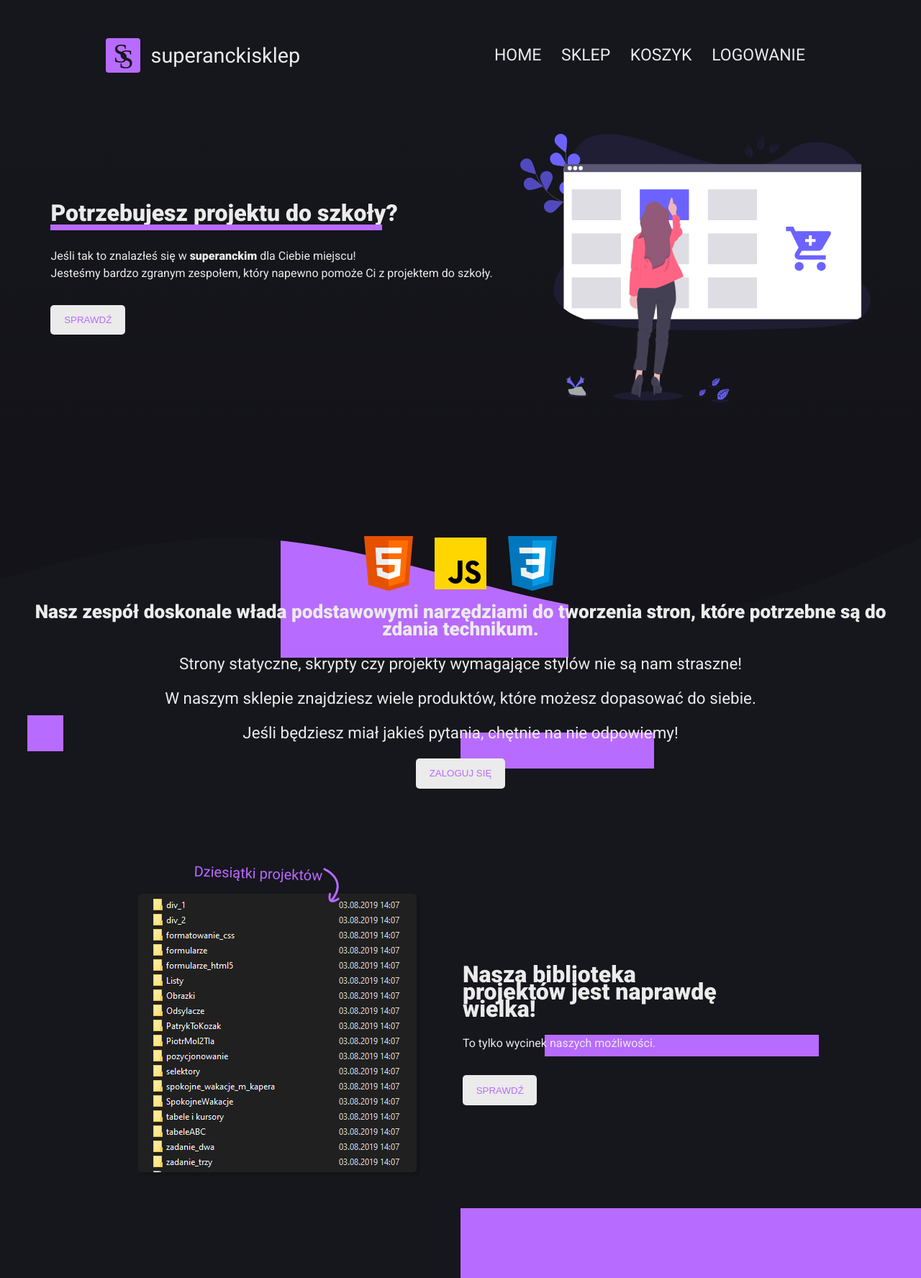
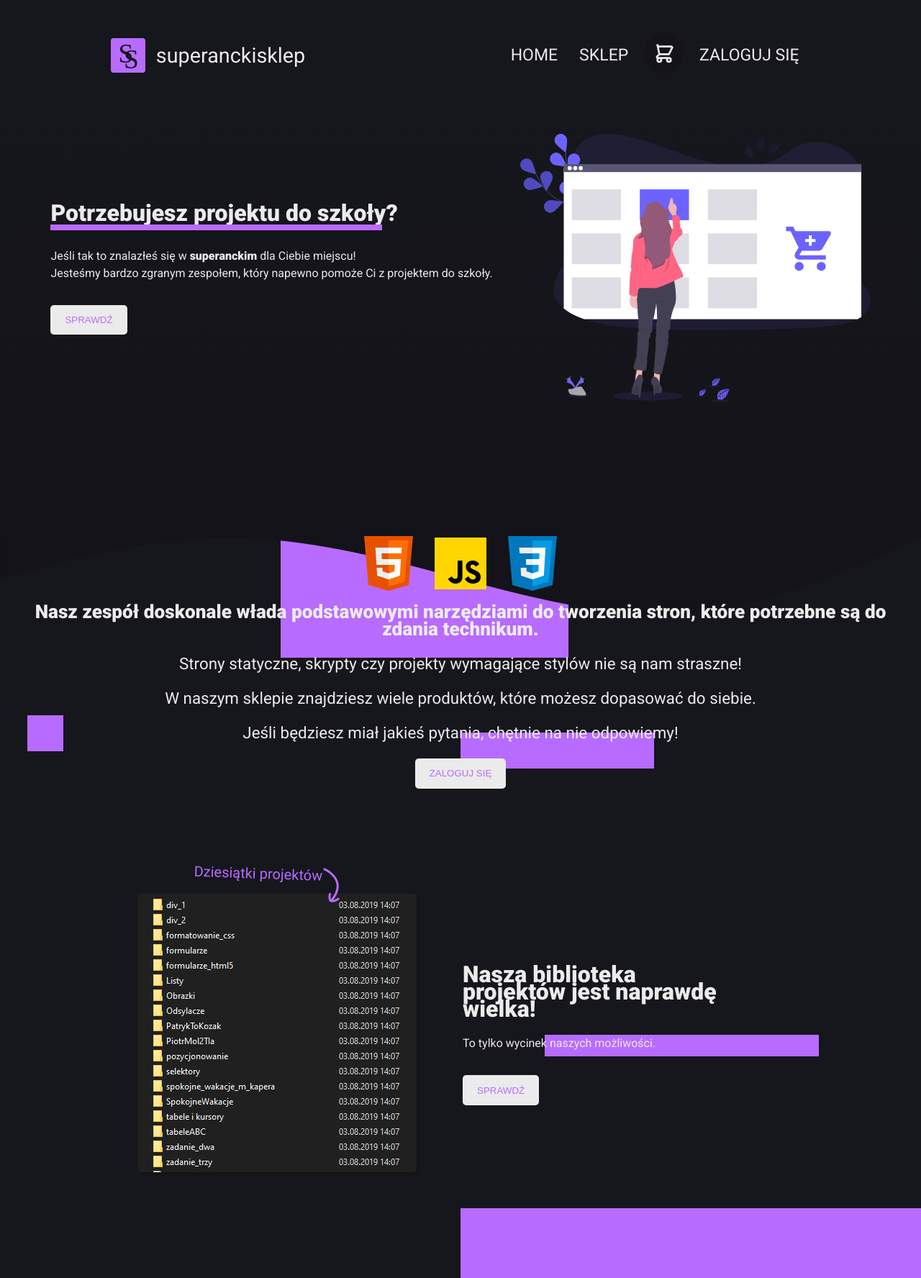
Before and after one commit to s0rus/superancki-sklep, a PHP site: page / in a window 1280 px wide. Shown: the top 1776 px of the page at 72% size. Run offline with PHP 8.4, Linux system fonts and the light colour scheme; style sheets or scripts are compiled from the project's sources.

Commit message:
slightly changed navbar

```diff
--- a/src/components/navbar.php
+++ b/src/components/navbar.php
@@ -11,10 +11,10 @@
         </button>
         <div class="option-wrapper">
             <ul class="nav-options">
-                    <li><a href="index.html">HOME</a></li>
-                    <li><a href="sklep.html">SKLEP</a></li>
-                    <li><a href="koszyk.php">KOSZYK</a></li>
-                    <li><a href="login.php">LOGOWANIE</a></li>
+                <li><a class="nav-link" href="index.php">HOME</a></li>
+                <li><a class="nav-link" href="sklep.php">SKLEP</a></li>
+                <li><a href="koszyk.php"><img class="nav-svg" src="../src/svgs/shopping-cart.svg" alt="shopping-cart"></a></li>
+                <li><a class="nav-link" href="login.php">ZALOGUJ SIĘ</a></li>
             </ul>
         </div>
     </nav>
--- a/src/styles/global-styles.css
+++ b/src/styles/global-styles.css
@@ -145,7 +145,7 @@ body {
 }
 
 .option-wrapper .nav-options li {
-  padding: 0 0.6em;
+  padding: 0 0.3em;
   font-size: 1.2em;
 }
 
@@ -180,7 +180,7 @@ body {
 }
 
 .button-link {
-  padding: 1em 1.4em;
+  padding: 1em 1.5em;
   background-color: #ebebeb;
   color: #b86bff;
   position: relative;
@@ -237,6 +237,31 @@ textarea {
   resize: none;
 }
 
+.nav-svg {
+  color: #ebebeb;
+  padding: 0.5em;
+  border-radius: 50%;
+  -webkit-transition-duration: 0.3s;
+          transition-duration: 0.3s;
+  background-color: #131319;
+}
+
+.nav-svg:hover {
+  background-color: #b86bff;
+}
+
+.nav-link {
+  color: #ebebeb;
+  border-radius: 5px;
+  padding: 0.35em;
+  -webkit-transition-duration: 0.3s;
+          transition-duration: 0.3s;
+}
+
+.nav-link:hover {
+  background-color: #b86bff;
+}
+
 @media (max-width: 768px) {
   .main-header {
     -ms-flex-pack: distribute;
--- a/src/styles/global-styles.scss
+++ b/src/styles/global-styles.scss
@@ -126,7 +126,7 @@ body {
     list-style: none;
 
     li {
-      padding: 0 0.6em;
+      padding: 0 0.3em;
       font-size: 1.2em;
     }
   }
@@ -158,7 +158,7 @@ body {
 }
 
 .button-link {
-  padding: 1em 1.4em;
+  padding: 1em 1.5em;
   background-color: $font-primary;
   color: $font-secondary;
   position: relative;
@@ -210,6 +210,27 @@ textarea {
   resize: none;
 }
 
+.nav-svg {
+  color: $font-primary;
+  padding: 0.5em;
+  border-radius: 50%;
+  transition-duration: 0.3s;
+  background-color: $background-shadow;
+  &:hover {
+    background-color: $font-secondary;
+  }
+}
+
+.nav-link {
+  color: $font-primary;
+  border-radius: 5px;
+  padding: 0.35em;
+  transition-duration: 0.3s;
+  &:hover {
+    background-color: $font-secondary;
+  }
+}
+
 @media (max-width: 768px) {
   .main-header {
     justify-content: space-around;
```
Also changed, not shown: README.md, src/svgs/shopping-cart.svg (added), 1 other file. Lines whose indentation alone changed are shown as unchanged.
